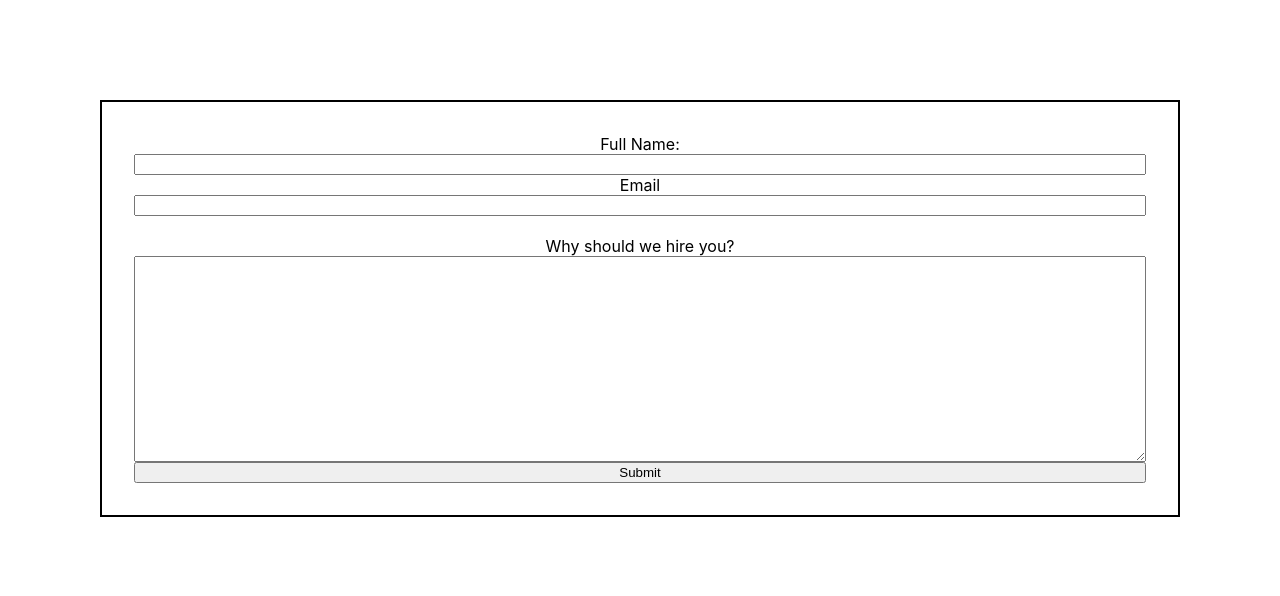
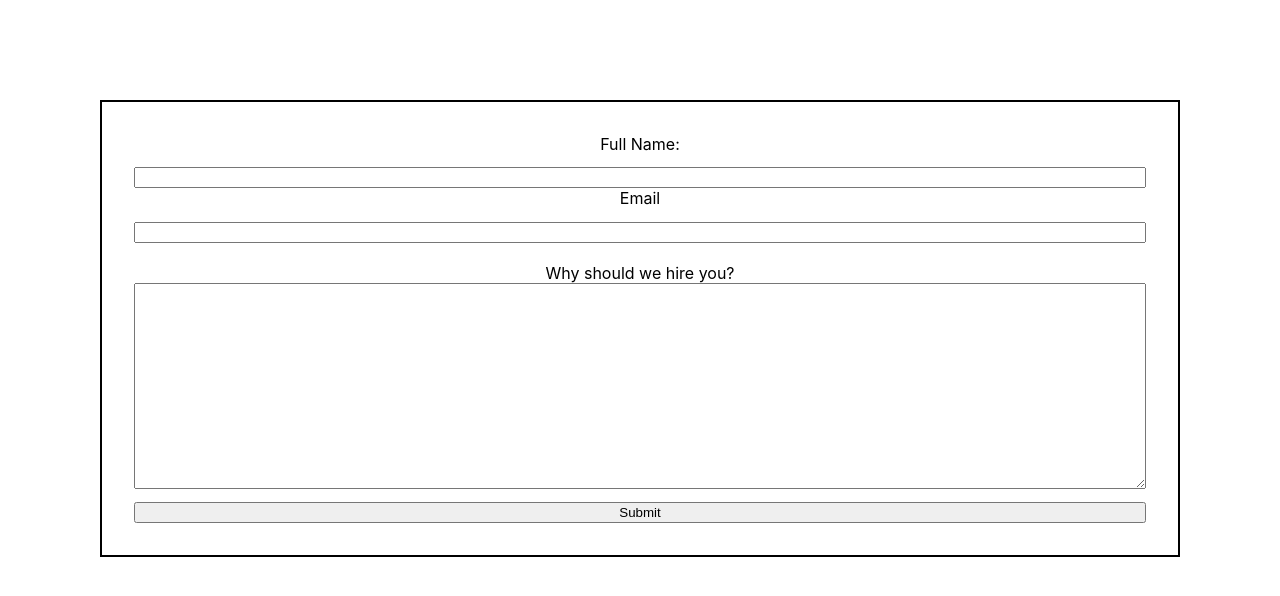
Before and after one commit to patriceandrea/form, a React (Create React App) app in the folder client/: page / in a window 1280 px wide. Shown: the top 596 px of the page. Built offline with nearby package versions, Linux system fonts and the light colour scheme.

Commit message:
tries axios call

```diff
--- a/client/package.json
+++ b/client/package.json
@@ -6,6 +6,7 @@
     "@testing-library/jest-dom": "^5.16.4",
     "@testing-library/react": "^13.3.0",
     "@testing-library/user-event": "^13.5.0",
+    "axios": "^0.27.2",
     "react": "^18.2.0",
     "react-dom": "^18.2.0",
     "react-scripts": "5.0.1",
--- a/client/src/App.css
+++ b/client/src/App.css
@@ -21,3 +21,7 @@ label {
   display: flex;
   flex-direction: column;
 }
+
+input {
+  margin-top: 1em;
+}
--- a/client/src/App.js
+++ b/client/src/App.js
@@ -1,54 +1,68 @@
 import './App.css';
 import React, { useState } from 'react';
-
+import axios from 'axios';
 
 
 function App() {
 
-  const [name, setName] = useState('')
-  const [email, setEmail] = useState('')
-  const [description, setDescription] = useState('')
+  // const [name, setName] = useState('')
+  // const [email, setEmail] = useState('')
+  // const [description, setDescription] = useState('')
+  const [form, setForm] = React.useState({
+    name: '',
+    email: '',
+    description: ''
+  })
+
 
   // will change the state of the form
-  const handleChangeName = (event) => {
-    setName(event.target.value)
-  }
-  const handleChangeEmail = (event) => {
-    setEmail(event.target.value)
-  }
-
-  const handleChangeDescription = (event) => {
-    setDescription(event.target.value);
+  const handleChange = (event) => {
+    setForm({
+      ...form,
+      [event.target.value]: event.target.value
+    })
   }
 
 
+
   const handleSubmit = (event) => {
-
+    event.defaultPrevented();
     if (!event.target.value) {
       alert('please write your information!')
+      console.log('yooo'.event.target.value)
     } else {
       alert("form submitted!");
-      event.defaultPrevented();
+
+      axios.post('http://localhost:4000/users/submit', { form })
+        .then(res => {
+          console.log(res);
+          console.log(res.data);
+          console.log("it works")
+        })
+
+
     }
 
   }
 
 
 
+
+
   return (
     <div className='App'>
-      <form onSubmit={(e) => { handleSubmit(e) }}>
+      <form onSubmit={handleSubmit}>
         <label>
           Full Name:
-          <input type="text" value={name} onChange={(e) => { handleChangeName(e) }} />
+          <input type="text" value={form.name} onChange={handleChange} />
         </label>
         <label>
           Email
-          <input type="email" value={email} onChange={e => { handleChangeEmail(e) }} />
+          <input type="email" value={form.email} onChange={handleChange} />
         </label><br />
         <label>
           Why should we hire you?
-          <textarea id="description" type="text" value={description} onChange={(e) => { handleChangeDescription(e) }} />
+          <textarea id="description" type="text" value={form.description} onChange={handleChange} />
         </label>
         <input type="submit" value="Submit" />
       </form>
```
Also changed, not shown: 2 other files (tests, documents, lock files or other folders).
